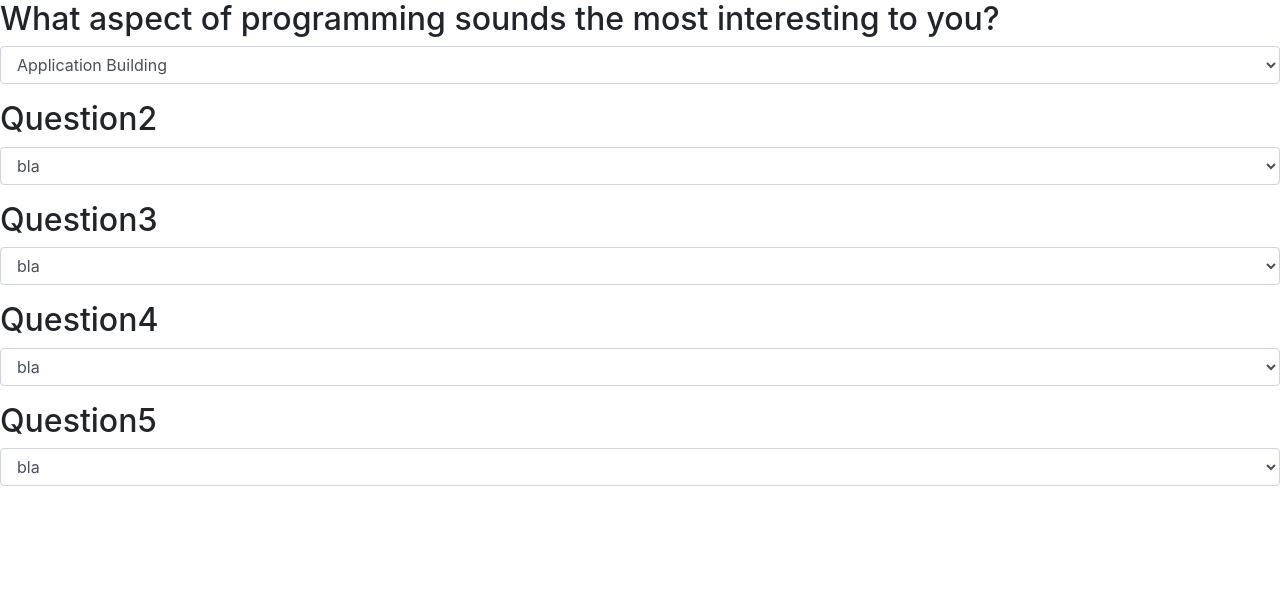
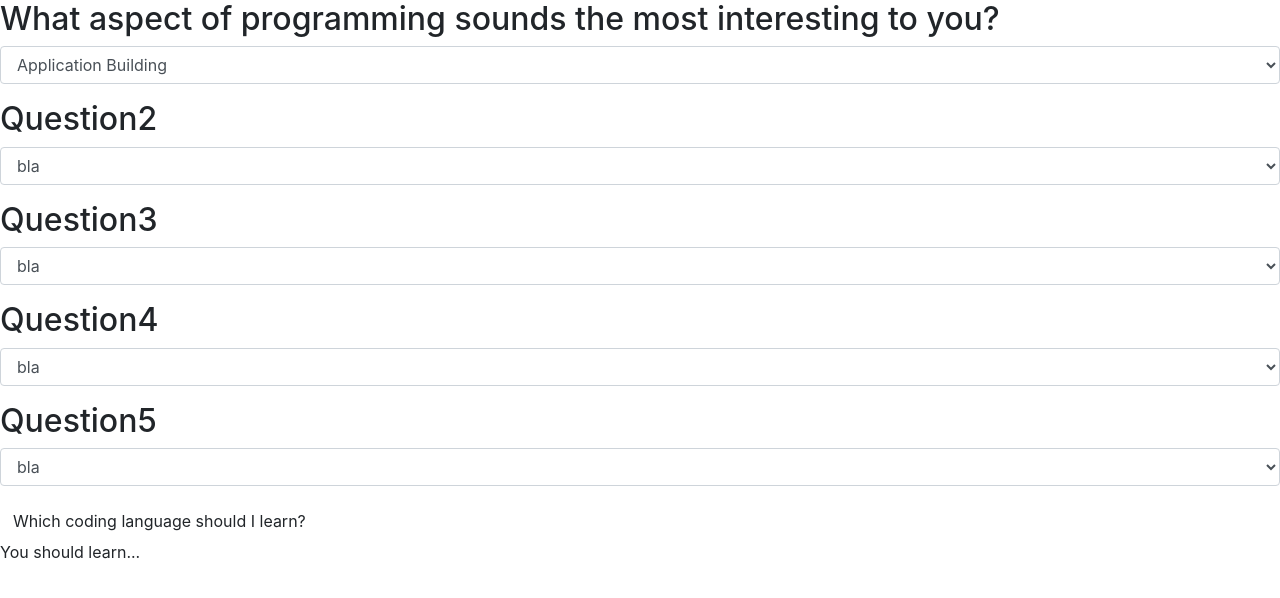
Before and after one commit to wmm4249/jquery-project-1, a plain HTML site: page index.html in a window 1280 px wide. Drawn offline with Linux system fonts and the light colour scheme.

Commit message:
Add the submit and result feature to the bottom of the page

```diff
--- a/index.html
+++ b/index.html
@@ -67,4 +67,8 @@
         </select>
       </div>
     </form>
+    <button type="submit" class="btn">Which coding language should I learn?</button>
+      <div class="result">You should learn...</div>
+      <h2 id="output"></h2>
   </body>
+</html>
```
